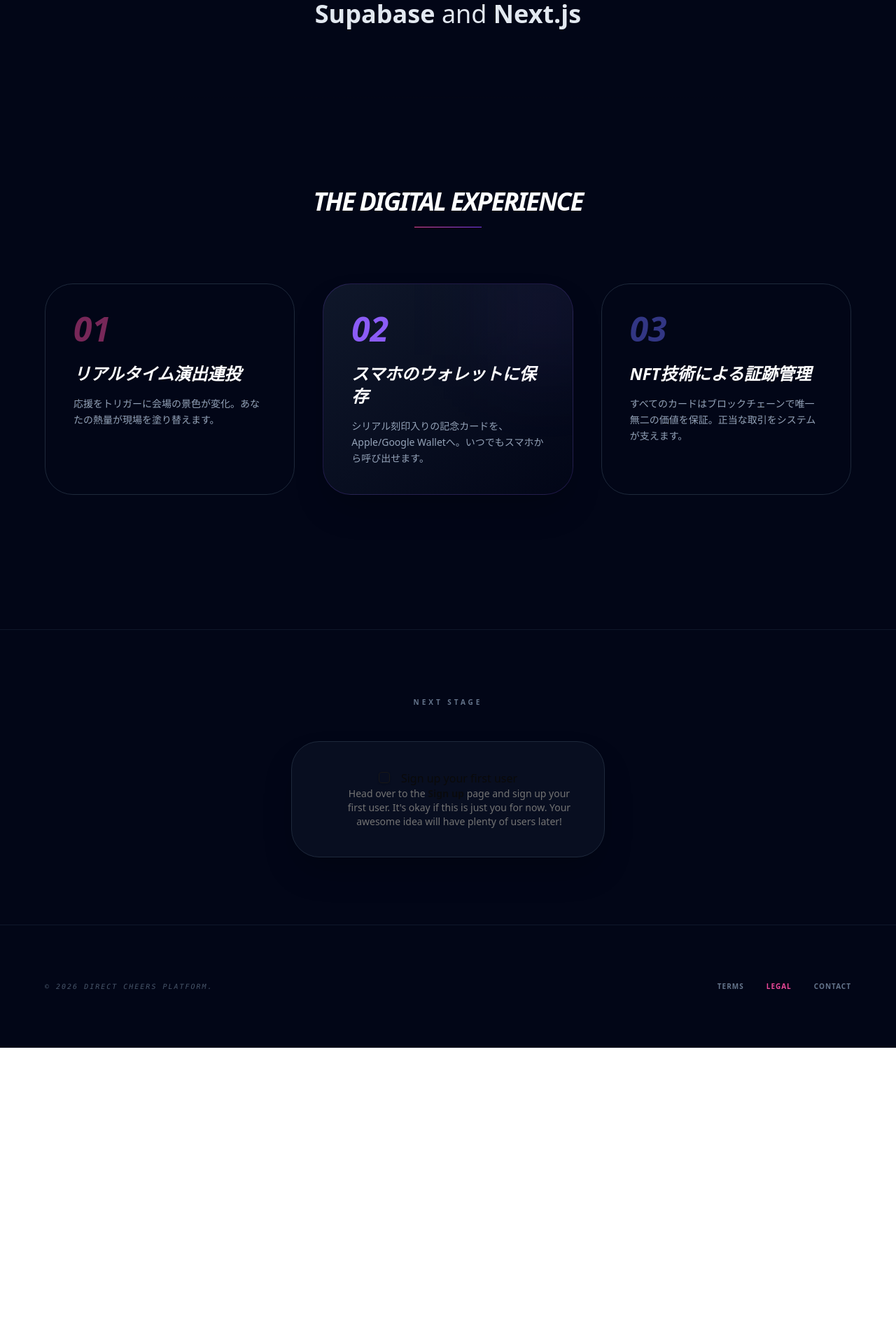
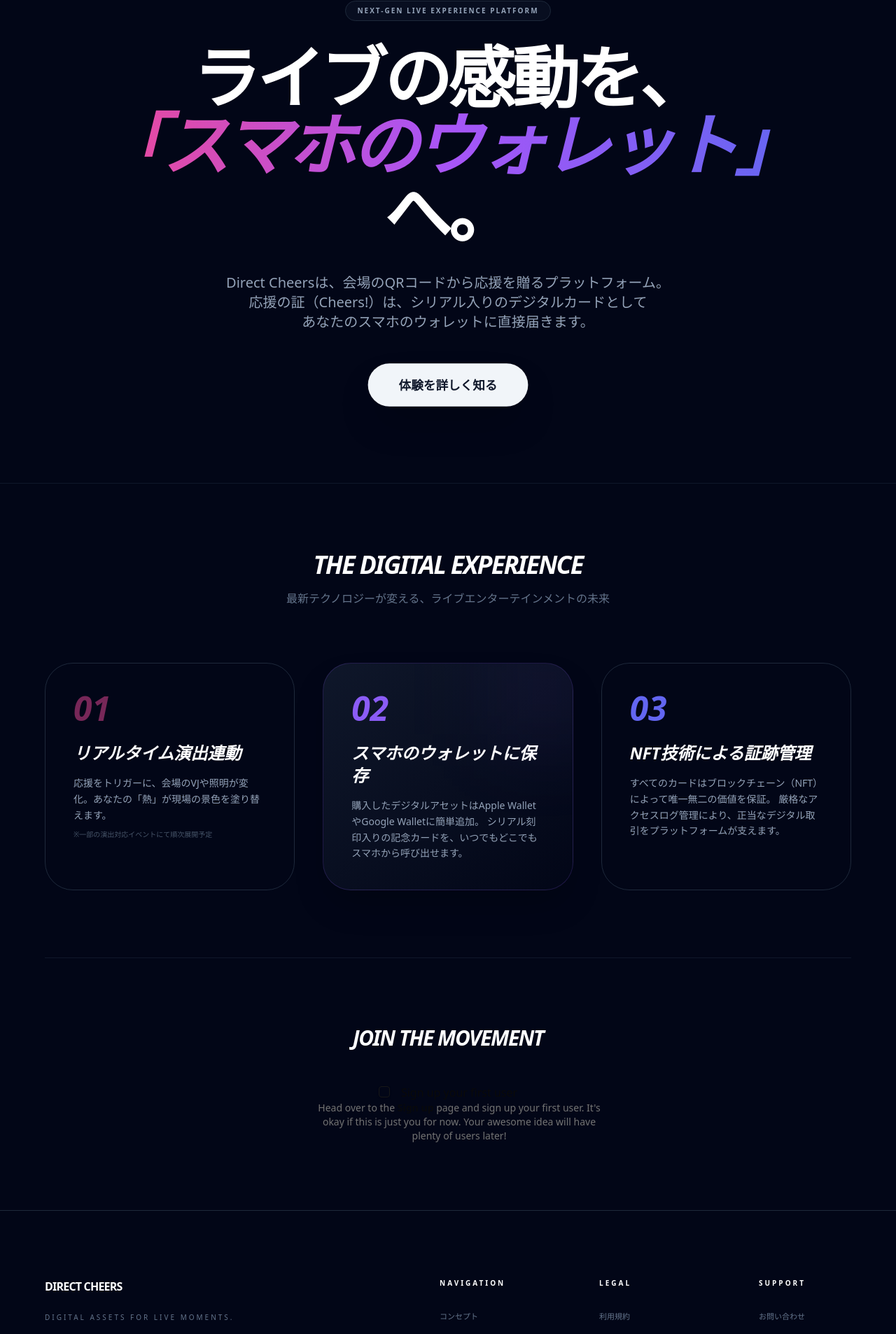
Before and after one commit to spacemindhiro/direct-cheers, a Next.js app: page / in a window 1280 px wide. Shown: the part 180-2086 px from the top of the page at 70% size. Before the commit the page ends 1677 px from the top, so only its background shows below. Built offline with nearby package versions, Linux system fonts and the light colour scheme; no server answers.

Commit message:
デグレ修正

```diff
--- a/app/page.tsx
+++ b/app/page.tsx
@@ -1,75 +1,147 @@
 import React from 'react';
 import Link from 'next/link';
-import { Hero } from "@/components/hero";
 import { SignUpUserSteps } from "@/components/tutorial/sign-up-user-steps";
 
-export default function Index() {
+export default function LandingPage() {
   return (
-    <div className="flex-1 w-full flex flex-col bg-slate-950 text-slate-200 font-sans selection:bg-pink-500/30">
-      {/* 1. 共通Heroコンポーネント (ナビゲーション要素を含む場合があるため最上部へ) */}
-      <Hero />
+    <div className="min-h-screen bg-slate-950 text-slate-200 font-sans selection:bg-pink-500/30 flex flex-col">
+      {/* --- Navigation：PMオリジナルの復元 --- */}
+      <nav className="sticky top-0 z-50 backdrop-blur-md bg-slate-950/80 border-b border-slate-800 px-6 py-4">
+        <div className="max-w-6xl mx-auto flex justify-between items-center">
+          <Link href="/" className="flex items-center gap-2 group">
+            <div className="w-8 h-8 bg-gradient-to-br from-pink-500 to-violet-600 rounded-lg shadow-lg shadow-pink-500/20 group-hover:scale-110 transition-transform" />
+            <h1 className="text-xl font-black tracking-tighter text-white uppercase italic">Direct Cheers</h1>
+          </Link>
 
-      <main className="flex-1 flex flex-col gap-24">
-        {/* --- Concept Cards Section --- */}
-        <section id="features" className="py-24 px-6">
-          <div className="max-w-6xl mx-auto">
-            <div className="text-center mb-20">
-              <h3 className="text-4xl font-black text-white mb-4 italic tracking-tighter uppercase">The Digital Experience</h3>
-              <div className="h-px w-24 bg-gradient-to-r from-pink-500 to-violet-600 mx-auto" />
-            </div>
+          <div className="hidden md:flex gap-8 text-sm font-medium">
+            <Link href="#concept" className="hover:text-pink-500 transition-colors">コンセプト</Link>
+            <Link href="#features" className="hover:text-pink-500 transition-colors">機能・体験</Link>
+            <Link href="/law" className="text-slate-400 hover:text-white underline decoration-pink-500/50 transition-colors">特定商取引法</Link>
+          </div>
 
-            <div className="grid md:grid-cols-3 gap-10">
-              {/* 01: 演出連動 */}
-              <Link href="/concept/realtime" className="p-10 rounded-[2.5rem] bg-slate-950 border border-slate-800 hover:border-pink-500/30 transition-all group">
-                <div className="text-pink-500 font-black text-5xl italic mb-6 opacity-50 group-hover:opacity-100 transition-opacity">01</div>
-                <h4 className="text-2xl font-bold text-white mb-4 italic">リアルタイム演出連投</h4>
-                <p className="text-sm text-slate-400 leading-relaxed">
-                  応援をトリガーに会場の景色が変化。あなたの熱量が現場を塗り替えます。
-                </p>
-              </Link>
+          <div className="flex items-center gap-4">
+            <button className="bg-white text-slate-950 px-5 py-2 rounded-full text-sm font-bold hover:bg-pink-500 hover:text-white transition-all shadow-xl shadow-white/5">
+              JOIN NOW
+            </button>
+          </div>
+        </div>
+      </nav>
 
-              {/* 02: スマホウォレット */}
-              <Link href="/concept/wallet" className="p-10 rounded-[2.5rem] bg-gradient-to-br from-slate-900 to-slate-950 border border-violet-500/20 shadow-2xl relative overflow-hidden group">
-                <div className="absolute -right-6 -top-6 w-32 h-32 bg-violet-500/10 blur-3xl group-hover:bg-violet-500/20 transition-all" />
-                <div className="text-violet-500 font-black text-5xl italic mb-6">02</div>
-                <h4 className="text-2xl font-bold text-white mb-4 italic">スマホのウォレットに保存</h4>
-                <p className="text-sm text-slate-400 leading-relaxed">
-                  シリアル刻印入りの記念カードを、Apple/Google Walletへ。いつでもスマホから呼び出せます。
-                </p>
-              </Link>
+      {/* --- Hero Section：PMオリジナルの復元 --- */}
+      <section id="concept" className="relative py-28 px-6 overflow-hidden border-b border-slate-900">
+        <div className="absolute top-0 left-1/2 -translate-x-1/2 w-[1000px] h-[600px] bg-pink-500/5 blur-[120px] rounded-full -z-10" />
 
-              {/* 03: 証跡管理 */}
-              <Link href="/concept/nft" className="p-10 rounded-[2.5rem] bg-slate-950 border border-slate-800 hover:border-indigo-500/30 transition-all group">
-                <div className="text-indigo-500 font-black text-5xl italic mb-6 opacity-50 group-hover:opacity-100 transition-opacity">03</div>
-                <h4 className="text-2xl font-bold text-white mb-4 italic">NFT技術による証跡管理</h4>
-                <p className="text-sm text-slate-400 leading-relaxed">
-                  すべてのカードはブロックチェーンで唯一無二の価値を保証。正当な取引をシステムが支えます。
-                </p>
-              </Link>
-            </div>
+        <div className="max-w-5xl mx-auto text-center">
+          <span className="inline-block px-4 py-1.5 rounded-full border border-slate-800 text-slate-400 text-[10px] font-bold tracking-[0.2em] uppercase mb-8 bg-slate-900/50">
+            Next-Gen Live Experience Platform
+          </span>
+          <h2 className="text-5xl md:text-8xl font-black mb-10 tracking-tighter text-white leading-[1.05]">
+            ライブの感動を、<br />
+            <span className="bg-gradient-to-r from-pink-500 via-purple-500 to-indigo-500 bg-clip-text text-transparent italic">
+              「スマホのウォレット」
+            </span>
+            へ。
+          </h2>
+          <p className="text-lg md:text-xl text-slate-400 max-w-2xl mx-auto leading-relaxed mb-12 font-medium">
+            Direct Cheersは、会場のQRコードから応援を贈るプラットフォーム。<br className="hidden md:block" />
+            応援の証（Cheers!）は、シリアル入りのデジタルカードとして<br className="hidden md:block" />
+            あなたのスマホのウォレットに直接届きます。
+          </p>
+          <div className="flex justify-center gap-6">
+            <Link href="#features" className="bg-slate-100 text-slate-900 px-10 py-4 rounded-full font-bold hover:bg-pink-500 hover:text-white transition-all shadow-2xl scale-110">
+              体験を詳しく知る
+            </Link>
           </div>
-        </section>
+        </div>
+      </section>
 
-        {/* --- Sign Up Section --- */}
-        <section className="py-24 border-t border-slate-900 bg-slate-950 flex flex-col items-center px-6">
-          <div className="max-w-md w-full text-center">
-            <h2 className="text-[10px] font-bold uppercase tracking-[0.4em] mb-12 text-slate-500">Next Stage</h2>
-            <div className="bg-slate-900/50 p-10 rounded-[2.5rem] border border-slate-800 shadow-2xl">
+      {/* --- Features Section：リンク機能を追加 --- */}
+      <section id="features" className="py-24 bg-slate-950 px-6">
+        <div className="max-w-6xl mx-auto text-center">
+          <div className="mb-20">
+            <h3 className="text-4xl font-black text-white mb-4 italic tracking-tighter uppercase">The Digital Experience</h3>
+            <p className="text-slate-500">最新テクノロジーが変える、ライブエンターテインメントの未来</p>
+          </div>
+
+          <div className="grid md:grid-cols-3 gap-10">
+            {/* 01: 演出連動 */}
+            <Link href="/concept/realtime" className="p-10 rounded-[2.5rem] bg-slate-950 border border-slate-800 hover:border-pink-500/30 transition-all group text-left block">
+              <div className="text-pink-500 font-black text-5xl italic mb-6 opacity-50">01</div>
+              <h4 className="text-2xl font-bold text-white mb-4 italic">リアルタイム演出連動</h4>
+              <p className="text-sm text-slate-400 leading-relaxed">
+                応援をトリガーに、会場のVJや照明が変化。あなたの「熱」が現場の景色を塗り替えます。
+                <span className="block mt-2 text-[10px] text-slate-600">※一部の演出対応イベントにて順次展開予定</span>
+              </p>
+            </Link>
+
+            {/* 02: スマホウォレット */}
+            <Link href="/concept/wallet" className="p-10 rounded-[2.5rem] bg-gradient-to-br from-slate-900 to-slate-950 border border-violet-500/20 shadow-2xl relative overflow-hidden group text-left block">
+              <div className="absolute -right-6 -top-6 w-32 h-32 bg-violet-500/10 blur-3xl group-hover:bg-violet-500/20 transition-all" />
+              <div className="text-violet-500 font-black text-5xl italic mb-6">02</div>
+              <h4 className="text-2xl font-bold text-white mb-4 italic">スマホのウォレットに保存</h4>
+              <p className="text-sm text-slate-400 leading-relaxed">
+                購入したデジタルアセットはApple WalletやGoogle Walletに簡単追加。
+                シリアル刻印入りの記念カードを、いつでもどこでもスマホから呼び出せます。
+              </p>
+            </Link>
+
+            {/* 03: 証跡管理 */}
+            <Link href="/concept/nft" className="p-10 rounded-[2.5rem] bg-slate-950 border border-slate-800 hover:border-indigo-500/30 transition-all text-left block">
+              <div className="text-indigo-500 font-black text-5xl italic mb-6">03</div>
+              <h4 className="text-2xl font-bold text-white mb-4 italic">NFT技術による証跡管理</h4>
+              <p className="text-sm text-slate-400 leading-relaxed">
+                すべてのカードはブロックチェーン（NFT）によって唯一無二の価値を保証。
+                厳格なアクセスログ管理により、正当なデジタル取引をプラットフォームが支えます。
+              </p>
+            </Link>
+          </div>
+
+          {/* 登録セクションをFeaturesの下に配置 */}
+          <div className="mt-24 pt-24 border-t border-slate-900 flex flex-col items-center">
+            <h4 className="text-white font-black italic tracking-tighter text-3xl mb-12 uppercase">Join the Movement</h4>
+            <div className="w-full max-w-md">
               <SignUpUserSteps />
             </div>
           </div>
-        </section>
-      </main>
+        </div>
+      </section>
 
-      {/* --- Footer Area --- */}
-      <footer className="py-20 px-6 border-t border-slate-900 bg-slate-950">
-        <div className="max-w-6xl mx-auto flex flex-col md:flex-row justify-between items-center gap-8">
-          <p className="text-slate-600 text-[10px] font-mono italic tracking-[0.2em]">© 2026 DIRECT CHEERS PLATFORM.</p>
-          <div className="flex gap-8 text-[10px] font-bold uppercase tracking-widest text-slate-500">
-            <Link href="/terms" className="hover:text-white transition-colors">Terms</Link>
-            <Link href="/law" className="text-pink-500 hover:underline underline-offset-4">Legal</Link>
-            <Link href="/contact" className="hover:text-white transition-colors">Contact</Link>
+      {/* --- Footer Area：PMオリジナルの完全復旧 --- */}
+      <footer className="py-24 px-6 border-t border-slate-800 bg-slate-950 mt-auto">
+        <div className="max-w-6xl mx-auto flex flex-col md:flex-row justify-between items-start gap-16">
+          <div className="space-y-6">
+            <h5 className="font-bold text-white tracking-tighter">DIRECT CHEERS</h5>
+            <p className="text-slate-500 text-[10px] max-w-xs leading-relaxed uppercase tracking-[0.3em]">
+              Digital Assets for Live Moments.
+            </p>
           </div>
+
+          <div className="grid grid-cols-2 sm:grid-cols-3 gap-16 sm:gap-24 text-left">
+            <div>
+              <h6 className="text-white font-bold text-[10px] uppercase tracking-[0.3em] mb-8">Navigation</h6>
+              <ul className="text-slate-500 text-[11px] space-y-4 font-medium">
+                <li><Link href="/#concept" className="hover:text-pink-500 transition-colors">コンセプト</Link></li>
+                <li><Link href="/#features" className="hover:text-pink-500 transition-colors">機能・体験</Link></li>
+              </ul>
+            </div>
+            <div>
+              <h6 className="text-white font-bold text-[10px] uppercase tracking-[0.3em] mb-8">Legal</h6>
+              <ul className="text-slate-500 text-[11px] space-y-4 font-medium">
+                <li><Link href="/terms" className="hover:text-white transition-colors">利用規約</Link></li>
+                <li><Link href="/law" className="text-pink-500 font-bold hover:underline transition-all underline-offset-4">特定商取引法に基づく表記</Link></li>
+              </ul>
+            </div>
+            <div>
+              <h6 className="text-white font-bold text-[10px] uppercase tracking-[0.3em] mb-8">Support</h6>
+              <ul className="text-slate-500 text-[11px] space-y-4 font-medium">
+                <li><Link href="/contact" className="hover:text-white transition-colors">お問い合わせ</Link></li>
+              </ul>
+            </div>
+          </div>
+        </div>
+
+        <div className="max-w-6xl mx-auto mt-24 pt-8 border-t border-slate-900 flex flex-col md:flex-row justify-between items-center gap-4">
+          <p className="text-slate-600 text-[10px] font-mono italic">© 2026 Direct Cheers Platform.</p>
         </div>
       </footer>
     </div>
```
